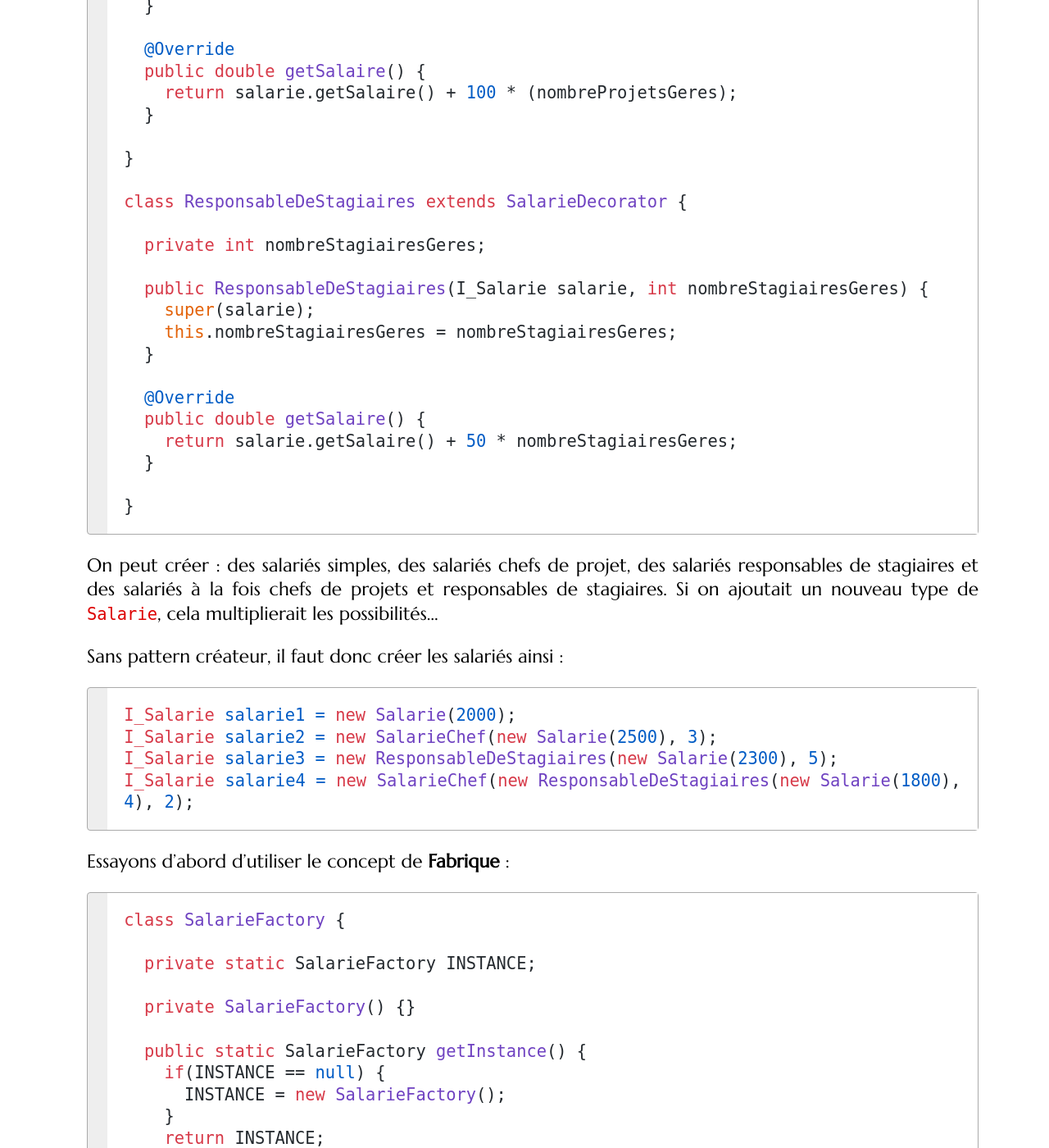
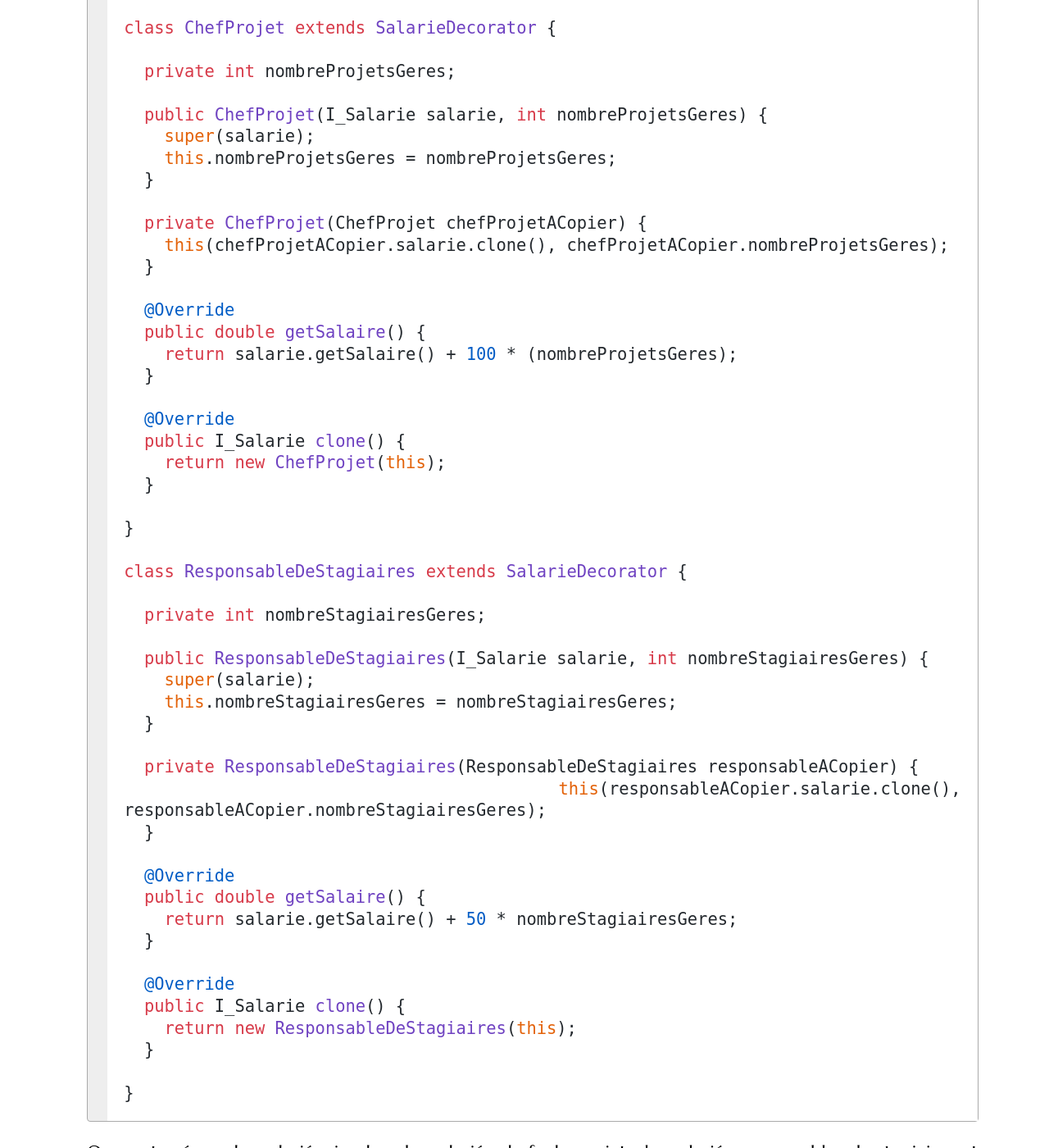
Before and after one commit to mgasquet/R304-QualiteDeveloppement, a Jekyll site: the page built from tutorials/tutorial4.md, in a window 1280 px wide and 1400 px high, scrolled down 71345 px. Shown: the whole window at 82% size. Built offline with Jekyll 4.4.1, drawn with Linux system fonts in a browser that asks for light colours; some web fonts are replaced; some of the changed text lies outside the part shown.

Commit message:
update tp4

````diff
--- a/tutorials/tutorial4.md
+++ b/tutorials/tutorial4.md
@@ -2001,6 +2001,8 @@ Reprenons l'exemple des salariés et essayons d'appliquer ces deux patterns :
 ```java
 interface I_Salarie {
   double getSalaire();
+  //Prototype
+  I_Salarie clone();
 }
 
 
@@ -2012,8 +2014,16 @@ class Salarie implements I_Salarie {
     this.salaire = salaire;
   }
 
+  private Salarie(Salarie salarieACopier) {
+    this(salarieACopier.salaire);
+  }
+
   public double getSalaire() {
     return salaire;
+  }
+
+  public I_Salarie clone() {
+    return new Salarie(this);
   }
 
 }
@@ -2037,9 +2045,18 @@ class ChefProjet extends SalarieDecorator {
     this.nombreProjetsGeres = nombreProjetsGeres;
   }
 
+  private ChefProjet(ChefProjet chefProjetACopier) {
+    this(chefProjetACopier.salarie.clone(), chefProjetACopier.nombreProjetsGeres);
+  }
+
   @Override
   public double getSalaire() {
     return salarie.getSalaire() + 100 * (nombreProjetsGeres);
+  }
+
+  @Override
+  public I_Salarie clone() {
+    return new ChefProjet(this);
   }
 
 }
@@ -2053,9 +2070,18 @@ class ResponsableDeStagiaires extends SalarieDecorator {
     this.nombreStagiairesGeres = nombreStagiairesGeres;
   }
 
+  private ResponsableDeStagiaires(ResponsableDeStagiaires responsableACopier) {
+    this(responsableACopier.salarie.clone(), responsableACopier.nombreStagiairesGeres);
+  }
+
   @Override
   public double getSalaire() {
     return salarie.getSalaire() + 50 * nombreStagiairesGeres;
+  }
+
+  @Override
+  public I_Salarie clone() {
+    return new ResponsableDeStagiaires(this);
   }
 
 }
@@ -2152,7 +2178,7 @@ class SalarieBuilder {
   }
 
   public I_Salarie build() {
-    return salarie;
+    return salarie.clone();
   }
 
 }
@@ -2170,7 +2196,7 @@ class Main {
 ```
 <div class="exercise">
 
-1. refactorez le code de votre application pour ajouter un builder (adapté) pour vos **produits**.
+1. Refactorez le code de votre application pour ajouter un builder (adapté) pour vos **produits**.
 
 2. Adaptez le code de `Main` pour utiliser votre builder au lieu de la fabrique.
 
````
Also changed, not shown: other parts of tutorials/tutorial4.md (+0 -2 lines).
